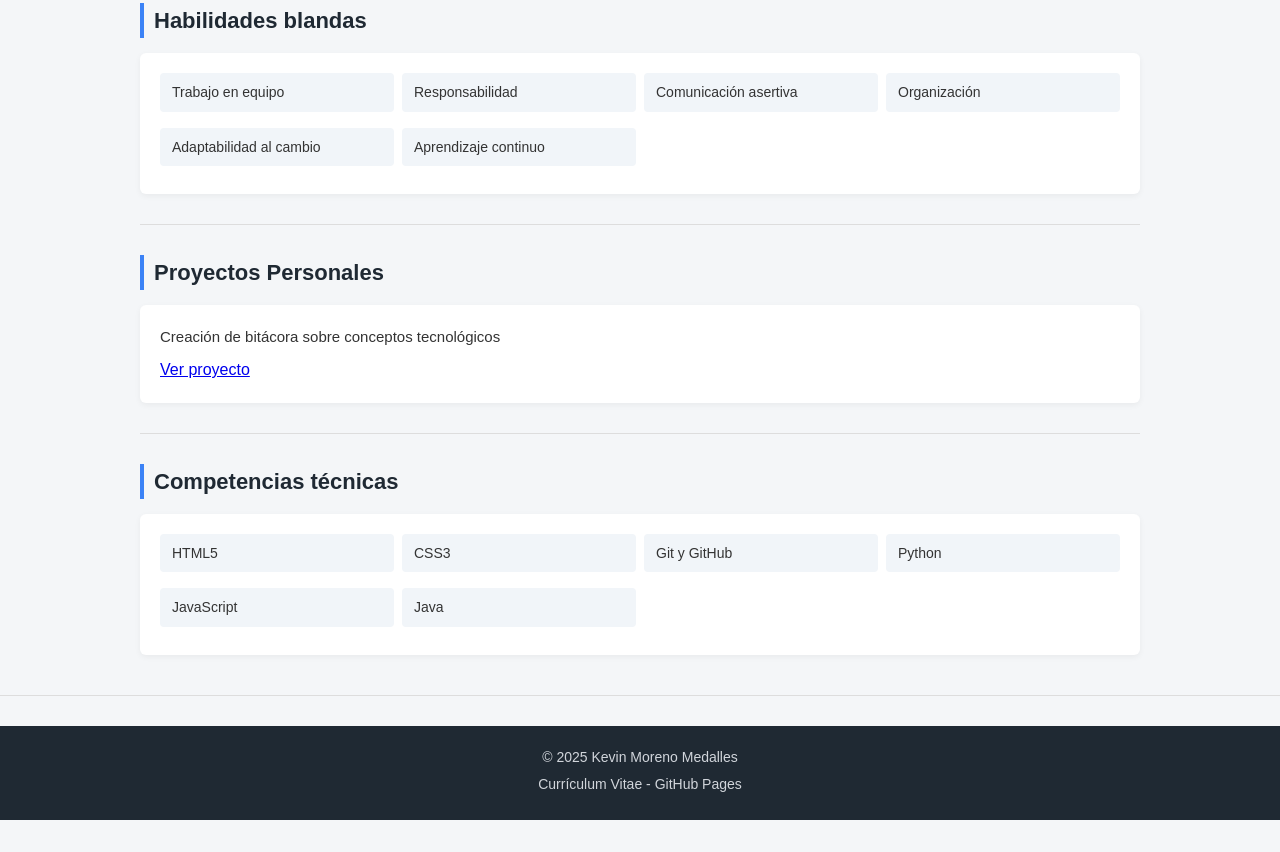
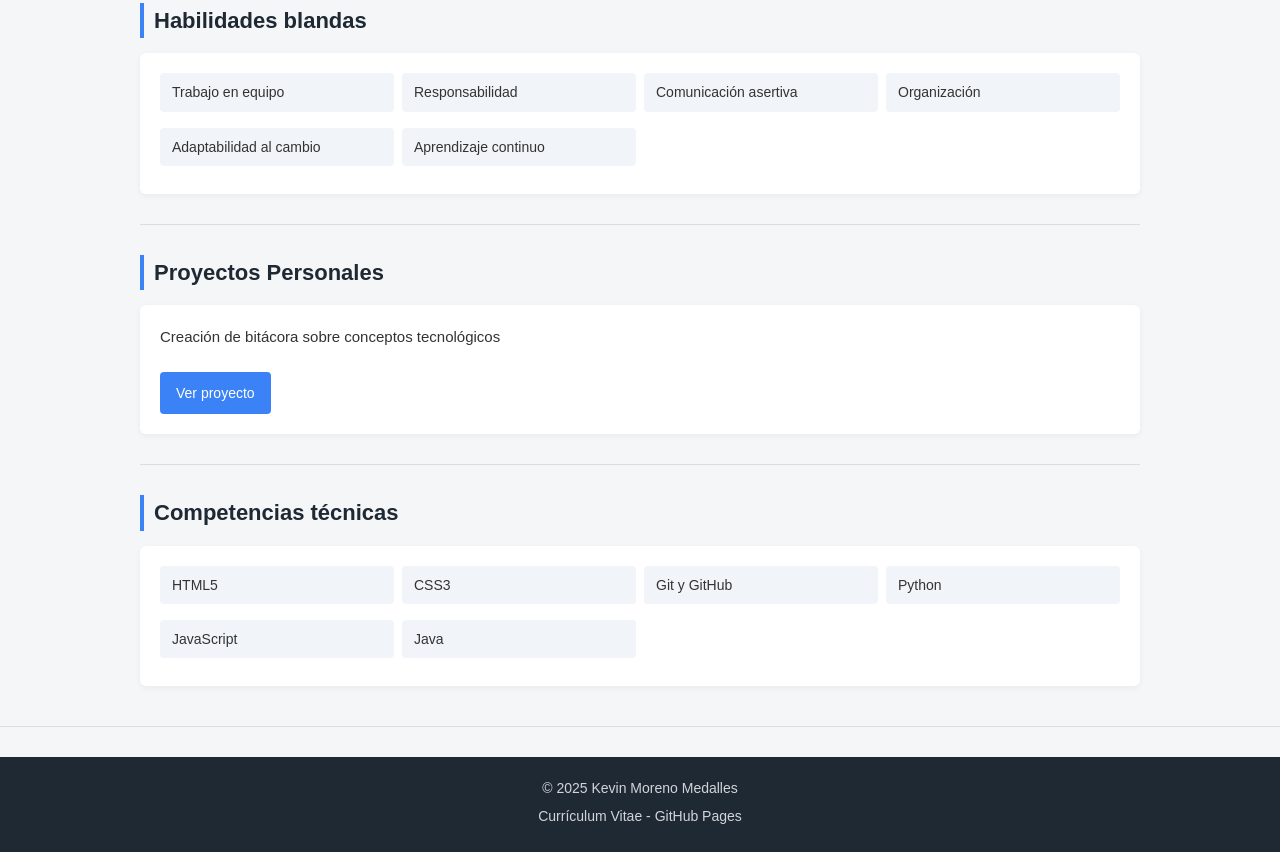
Before and after one commit to kevmorenome/CV_KEVIN_MORENO, a plain HTML site: page index.html in a window 1280 px wide. Shown: the part 1247-2099 px from the top of the page. Before the commit the page ends 2067 px from the top, so only its background shows below. Drawn offline with Linux system fonts and the light colour scheme.

Commit message:
Se agrega codigo css para el boton que lleva a la bitacora

```diff
--- a/css/styles.css
+++ b/css/styles.css
@@ -118,6 +118,22 @@ article p {
     gap: 8px;
 }
 
+.boton-proyecto {
+    display: inline-block;
+    margin-top: 15px;
+    padding: 10px 16px;
+    background-color: #3b82f6;
+    color: #ffffff;
+    text-decoration: none;
+    border-radius: 4px;
+    font-size: 14px;
+}
+
+.boton-proyecto:hover {
+    background-color: #2563eb;
+}
+
+
 #competencias p,
 #habilidades p {
     background-color: #f1f5f9;
```
